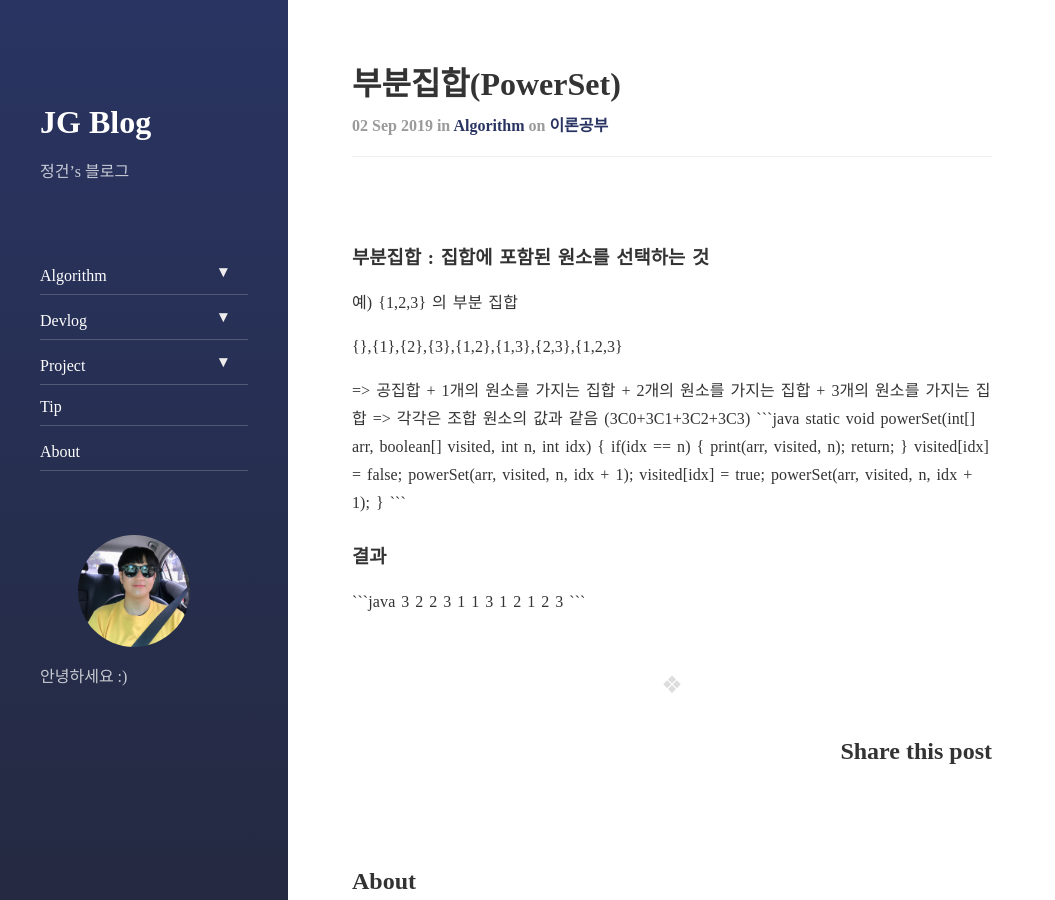
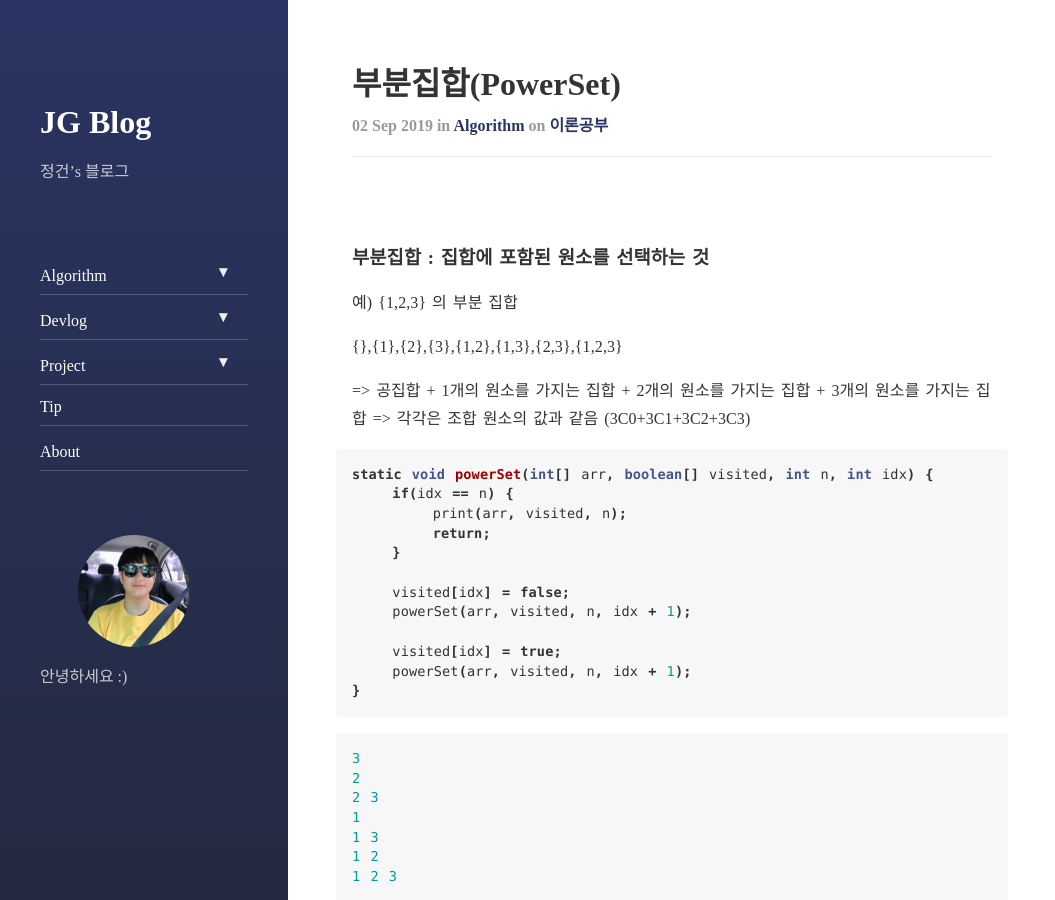
Before and after one commit to ini080/ini080.github.io, a Jekyll site: the page built from _posts/2019-09-02-algo-theory-PowerSet.md, in a window 1280 px wide and 900 px high. Shown: the whole window, without its empty margins (0-1055 px from the left). Built offline with Jekyll 4.4.1, drawn with Linux system fonts in a browser that asks for light colours; nearby versions of some CDN libraries; comment, search, counter and statistics services are not loaded.

Commit message:
Test Post powerset

````diff
--- a/_posts/2019-09-02-algo-theory-PowerSet.md
+++ b/_posts/2019-09-02-algo-theory-PowerSet.md
@@ -15,8 +15,6 @@ tags: theory
 
 => 공집합 + 1개의 원소를 가지는 집합 + 2개의 원소를 가지는 집합 + 3개의 원소를 가지는 집합 => 각각은 조합 원소의 값과 같음 (3C0+3C1+3C2+3C3)
 
-<JAVA>
-
 ```java
 static void powerSet(int[] arr, boolean[] visited, int n, int idx) {
     if(idx == n) {
@@ -32,8 +30,6 @@ static void powerSet(int[] arr, boolean[] visited, int n, int idx) {
 }
 ```
 
-<h3>결과</h3>
-
 ```java
 3
 2
````
